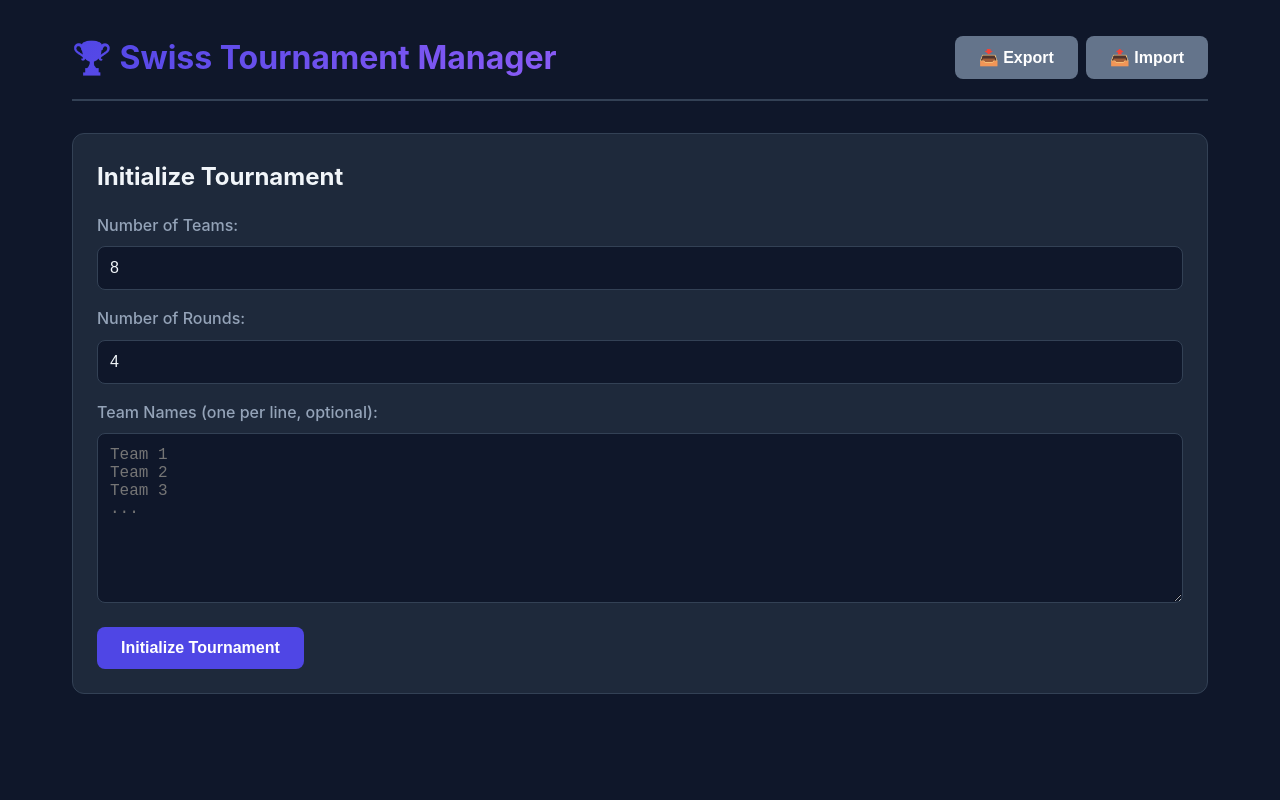
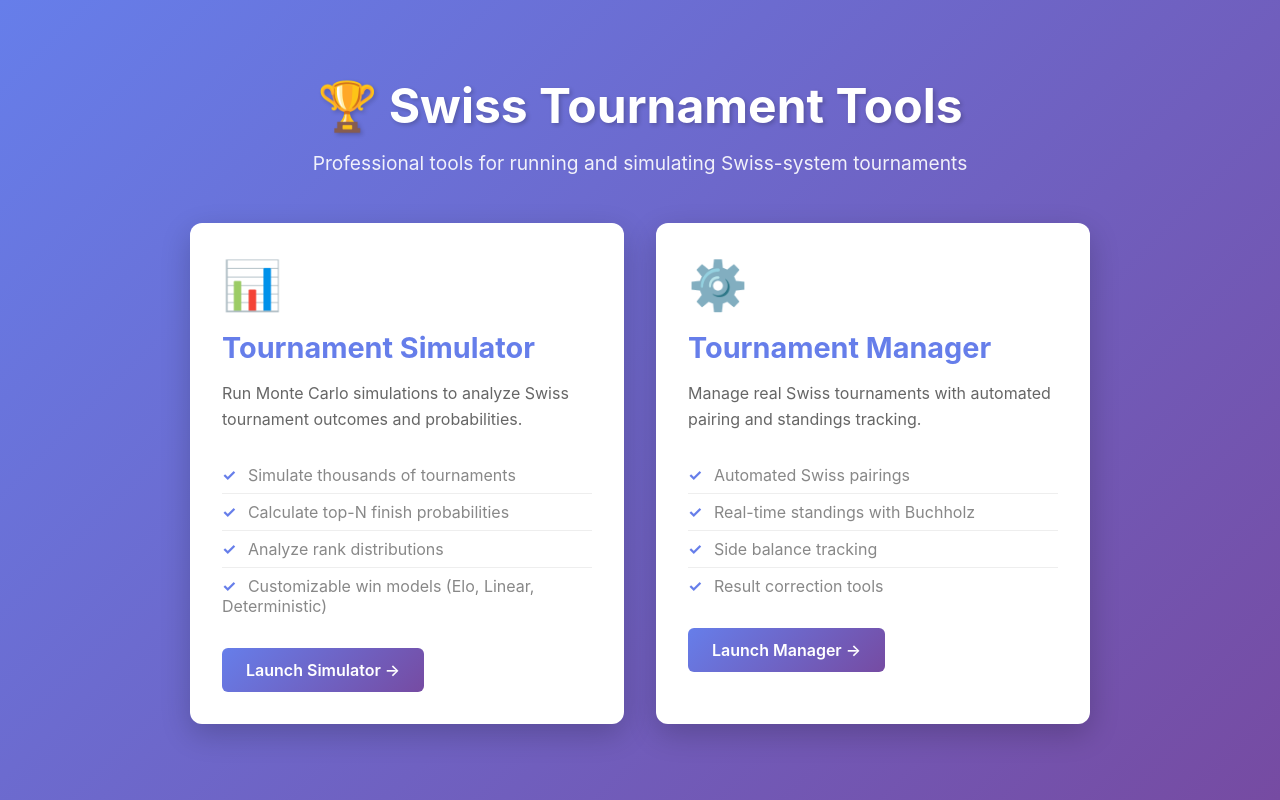
Before and after one commit to iceboxcoldice/swiss_tournament_sim, a plain HTML site: page web/index.html in a window 1280 px wide. Drawn offline with Linux system fonts and the light colour scheme.

Commit message:
Reorganize web structure: create landing page and separate simulator/manager apps
- Moved simulator files from docs/ to web/simulator/
- Moved manager files to web/manager/
- Created new landing page at web/index.html with links to both apps
- Removed empty docs/ directory

```diff
--- a/web/index.html
+++ b/web/index.html
@@ -4,88 +4,166 @@
 <head>
     <meta charset="UTF-8">
     <meta name="viewport" content="width=device-width, initial-scale=1.0">
-    <title>Swiss Tournament Manager</title>
-    <link rel="stylesheet" href="styles.css">
+    <title>Swiss Tournament Tools</title>
+    <style>
+        * {
+            margin: 0;
+            padding: 0;
+            box-sizing: border-box;
+        }
+
+        body {
+            font-family: -apple-system, BlinkMacSystemFont, 'Segoe UI', Roboto, Oxygen, Ubuntu, Cantarell, sans-serif;
+            background: linear-gradient(135deg, #667eea 0%, #764ba2 100%);
+            min-height: 100vh;
+            display: flex;
+            align-items: center;
+            justify-content: center;
+            padding: 20px;
+        }
+
+        .container {
+            max-width: 900px;
+            width: 100%;
+        }
+
+        h1 {
+            text-align: center;
+            color: white;
+            font-size: 3rem;
+            margin-bottom: 1rem;
+            text-shadow: 2px 2px 4px rgba(0, 0, 0, 0.2);
+        }
+
+        .subtitle {
+            text-align: center;
+            color: rgba(255, 255, 255, 0.9);
+            font-size: 1.2rem;
+            margin-bottom: 3rem;
+        }
+
+        .cards {
+            display: grid;
+            grid-template-columns: repeat(auto-fit, minmax(300px, 1fr));
+            gap: 2rem;
+        }
+
+        .card {
+            background: white;
+            border-radius: 12px;
+            padding: 2rem;
+            box-shadow: 0 10px 30px rgba(0, 0, 0, 0.2);
+            transition: transform 0.3s ease, box-shadow 0.3s ease;
+            text-decoration: none;
+            color: inherit;
+            display: block;
+        }
+
+        .card:hover {
+            transform: translateY(-5px);
+            box-shadow: 0 15px 40px rgba(0, 0, 0, 0.3);
+        }
+
+        .card-icon {
+            font-size: 3rem;
+            margin-bottom: 1rem;
+        }
+
+        .card h2 {
+            color: #667eea;
+            margin-bottom: 1rem;
+            font-size: 1.8rem;
+        }
+
+        .card p {
+            color: #666;
+            line-height: 1.6;
+            margin-bottom: 1.5rem;
+        }
+
+        .card-features {
+            list-style: none;
+            margin-bottom: 1.5rem;
+        }
+
+        .card-features li {
+            color: #888;
+            padding: 0.5rem 0;
+            border-bottom: 1px solid #eee;
+        }
+
+        .card-features li:last-child {
+            border-bottom: none;
+        }
+
+        .card-features li::before {
+            content: "✓ ";
+            color: #667eea;
+            font-weight: bold;
+            margin-right: 0.5rem;
+        }
+
+        .btn {
+            display: inline-block;
+            background: linear-gradient(135deg, #667eea 0%, #764ba2 100%);
+            color: white;
+            padding: 0.75rem 1.5rem;
+            border-radius: 6px;
+            text-decoration: none;
+            font-weight: 600;
+            transition: opacity 0.3s ease;
+            text-align: center;
+        }
+
+        .btn:hover {
+            opacity: 0.9;
+        }
+
+        @media (max-width: 768px) {
+            h1 {
+                font-size: 2rem;
+            }
+
+            .subtitle {
+                font-size: 1rem;
+            }
+        }
+    </style>
 </head>
 
 <body>
     <div class="container">
-        <header>
-            <h1>🏆 Swiss Tournament Manager</h1>
-            <div class="header-actions">
-                <button id="exportBtn" class="btn btn-secondary">📥 Export</button>
-                <button id="importBtn" class="btn btn-secondary">📤 Import</button>
-                <input type="file" id="importFile" accept=".json" style="display: none;">
-            </div>
-        </header>
+        <h1>🏆 Swiss Tournament Tools</h1>
+        <p class="subtitle">Professional tools for running and simulating Swiss-system tournaments</p>
 
-        <!-- Tournament Setup -->
-        <section id="setupSection" class="card">
-            <h2>Initialize Tournament</h2>
-            <form id="setupForm">
-                <div class="form-group">
-                    <label for="numTeams">Number of Teams:</label>
-                    <input type="number" id="numTeams" min="2" max="300" value="8" required>
-                </div>
-                <div class="form-group">
-                    <label for="numRounds">Number of Rounds:</label>
-                    <input type="number" id="numRounds" min="1" max="20" value="4" required>
-                </div>
-                <div class="form-group">
-                    <label for="teamNames">Team Names (one per line, optional):</label>
-                    <textarea id="teamNames" rows="8" placeholder="Team 1&#10;Team 2&#10;Team 3&#10;..."></textarea>
-                </div>
-                <button type="submit" class="btn btn-primary">Initialize Tournament</button>
-            </form>
-        </section>
+        <div class="cards">
+            <a href="simulator/index.html" class="card">
+                <div class="card-icon">📊</div>
+                <h2>Tournament Simulator</h2>
+                <p>Run Monte Carlo simulations to analyze Swiss tournament outcomes and probabilities.</p>
+                <ul class="card-features">
+                    <li>Simulate thousands of tournaments</li>
+                    <li>Calculate top-N finish probabilities</li>
+                    <li>Analyze rank distributions</li>
+                    <li>Customizable win models (Elo, Linear, Deterministic)</li>
+                </ul>
+                <span class="btn">Launch Simulator →</span>
+            </a>
 
-        <!-- Tournament Dashboard -->
-        <section id="dashboardSection" class="hidden">
-            <div class="dashboard-header">
-                <h2>Tournament Dashboard</h2>
-                <div class="tournament-info">
-                    <span id="tournamentInfo"></span>
-                    <button id="resetBtn" class="btn btn-danger">Reset Tournament</button>
-                </div>
-            </div>
-
-            <!-- Dynamic Tab Navigation -->
-            <div id="mainTabs" class="tabs">
-                <!-- Populated by JS: [Round 1] [Round 2] ... [+] [Standings] -->
-            </div>
-
-            <!-- Tab Content Container -->
-            <div id="tabContent" class="tab-content-container">
-                <!-- Populated by JS -->
-            </div>
-        </section>
-    </div>
-
-    <!-- Generic Confirmation Modal -->
-    <div id="confirmModal" class="modal hidden">
-        <div class="modal-content">
-            <h3 id="confirmModalTitle">Confirm Action</h3>
-            <p id="confirmModalMessage">Are you sure you want to proceed?</p>
-            <div class="modal-actions">
-                <button id="cancelResetBtn" class="btn btn-secondary">Cancel</button>
-                <button id="confirmResetBtn" class="btn btn-danger">Confirm</button>
-            </div>
+            <a href="manager/index.html" class="card">
+                <div class="card-icon">⚙️</div>
+                <h2>Tournament Manager</h2>
+                <p>Manage real Swiss tournaments with automated pairing and standings tracking.</p>
+                <ul class="card-features">
+                    <li>Automated Swiss pairings</li>
+                    <li>Real-time standings with Buchholz</li>
+                    <li>Side balance tracking</li>
+                    <li>Result correction tools</li>
+                </ul>
+                <span class="btn">Launch Manager →</span>
+            </a>
         </div>
     </div>
-
-    <!-- Notification Modal -->
-    <div id="notificationModal" class="modal hidden">
-        <div class="modal-content">
-            <h3 id="notificationTitle">Notice</h3>
-            <p id="notificationMessage"></p>
-            <div class="modal-actions">
-                <button id="notificationOkBtn" class="btn btn-primary">OK</button>
-            </div>
-        </div>
-    </div>
-
-    <script src="tournament.js"></script>
-    <script src="app.js"></script>
 </body>
 
 </html>
```
Also changed, not shown: web/manager/index.html (added, +91 -0 lines), web/test_report.js (added, +46 -0 lines), web/manager/app.js (renamed from web/app.js), web/manager/styles.css (renamed from web/styles.css), web/manager/tournament.js (renamed from web/tournament.js), web/simulator/index.html (renamed from docs/index.html), web/simulator/simulation.js (renamed from docs/simulation.js), web/simulator/ui.js (renamed from docs/ui.js).
